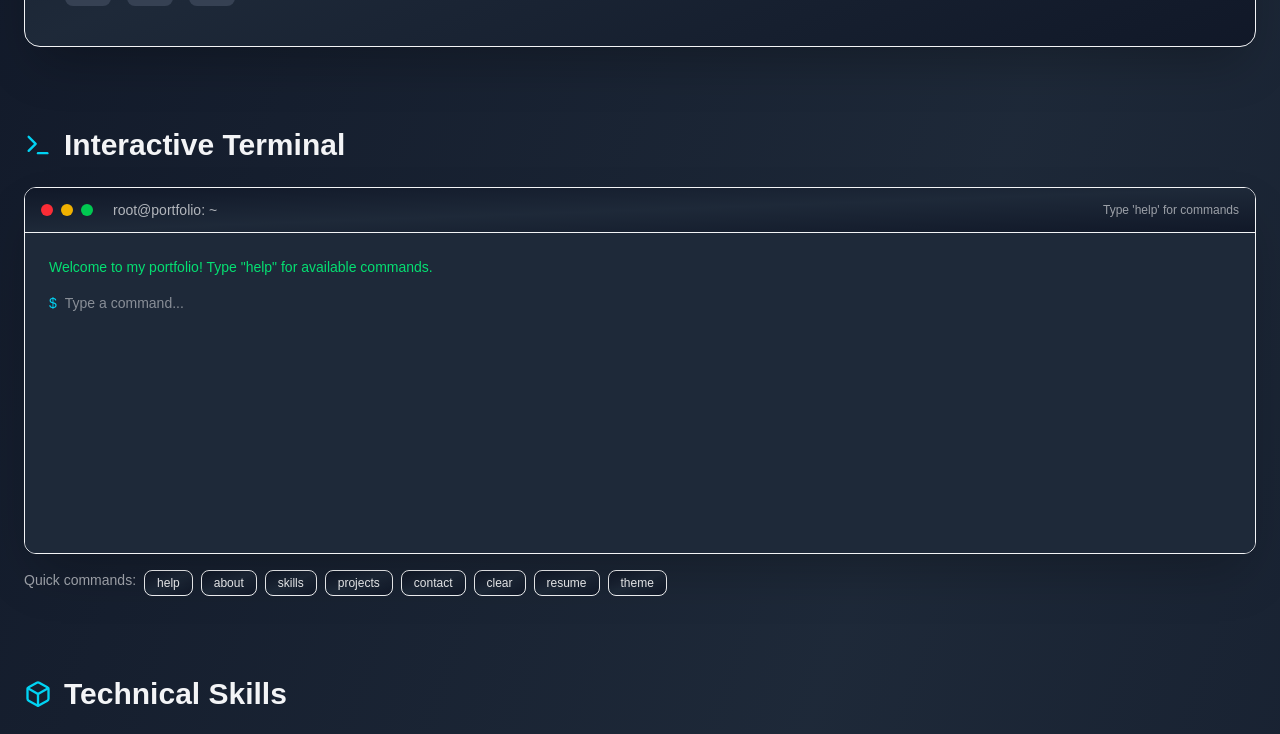
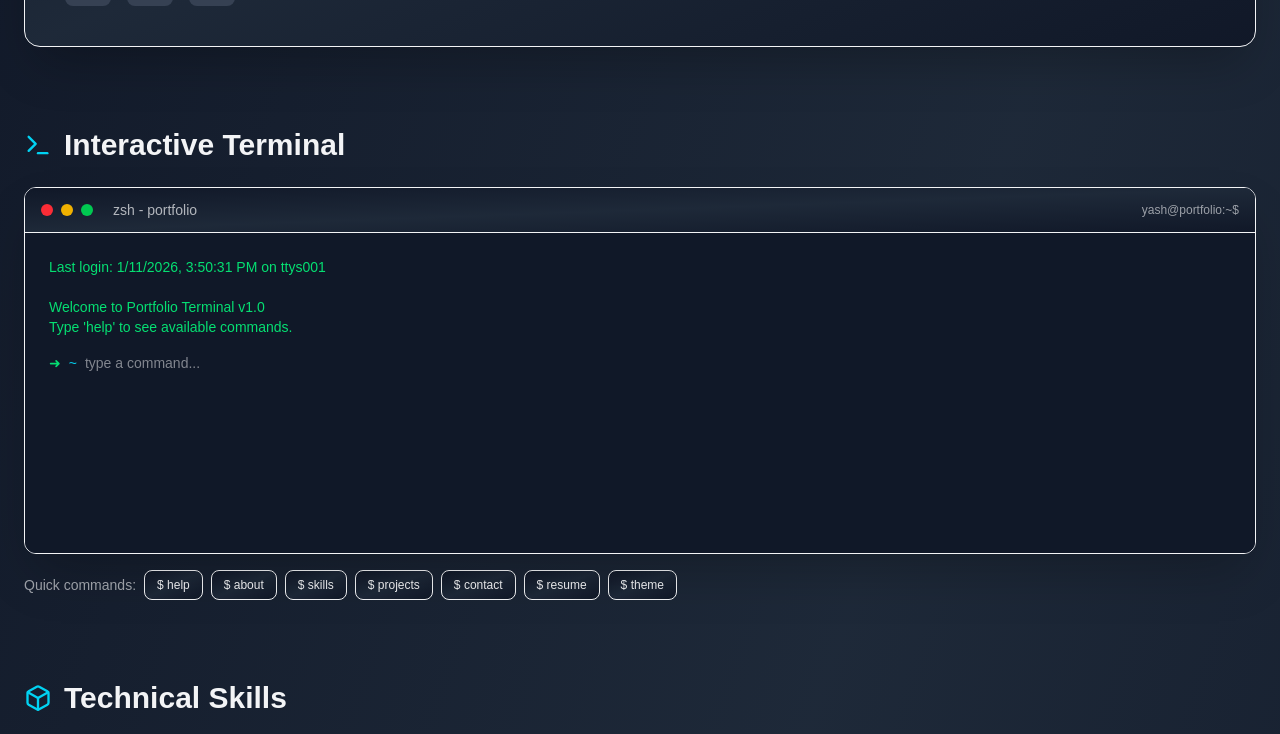
Before and after one commit to Yash-Daxini/portfolio, a Next.js app: page / in a window 1280 px wide. Shown: the part 644-1378 px from the top of the page. Built offline with nearby package versions, Linux system fonts and the light colour scheme.

Commit message:
Improve terminal UI

```diff
--- a/src/components/TerminalSection.tsx
+++ b/src/components/TerminalSection.tsx
@@ -1,7 +1,17 @@
 import { ABOUT, EMAIL, GITHUB, LINKEDIN, PROJECTS, SKILLS } from '@/shared/config';
 import { Terminal } from 'lucide-react';
-import React, { useRef, useState } from 'react';
+import React, { useEffect, useRef, useState } from 'react';
 
+interface TerminalData{
+    type: string,
+    text: string,
+    result?: TerminalResult
+}
+
+interface TerminalResult{
+    type: string,
+    content: string
+}
 interface TerminalSectionProps {
     cardBg: string
     accentBg: string
@@ -16,20 +26,162 @@ interface TerminalSectionProps {
 const TerminalSection: React.FC<TerminalSectionProps> = ({ cardBg, accentBg, accentColor, borderColor, textColor, isDark, setIsDark, downloadResume }: TerminalSectionProps) => {
 
     const [terminalInput, setTerminalInput] = useState('');
-    const [terminalHistory, setTerminalHistory] = useState([
-        { type: 'system', text: 'Welcome to my portfolio! Type "help" for available commands.' }
+    const [terminalHistory, setTerminalHistory] = useState<TerminalData[]>([
+        {
+            type: 'system',
+            text: `Last login: ${new Date().toLocaleString()} on ttys001\n\nWelcome to Portfolio Terminal v1.0\nType 'help' to see available commands.\n`
+        }
     ]);
     const terminalEndRef = useRef<any>(null);
+    const [lastLoggedInDate, setLastLoggedInDate] = useState<string>();
+
+    useEffect(() => {
+        terminalEndRef.current?.scrollIntoView({ behavior: 'smooth' });
+        setLastLoggedInDate(new Date().toString());
+    }, [terminalHistory]);
 
     const commands = {
-        help: () => 'Available commands: about, skills, projects, contact, clear, resume, theme',
-        about: () => ABOUT,
-        skills: () => Object.entries(SKILLS).map(([cat, data]) => `${cat.toUpperCase()}: ${data.items.join(', ')}`).join('\n'),
-        projects: () => PROJECTS.map((p, i) => `${i + 1}. ${p.title}\n   ${p.description}\n   Tech: ${p.tech.join(', ')}`).join('\n\n'),
-        contact: () => `Email: ${EMAIL}\nGitHub: ${GITHUB}\nLinkedIn: ${LINKEDIN}'`,
-        clear: () => 'CLEAR',
-        resume: () => 'Opening resume download...',
-        theme: () => 'Theme toggled!'
+        help: () => ({
+            type: 'help',
+            content: [
+                { cmd: 'about', desc: 'Display information about me' },
+                { cmd: 'skills', desc: 'List technical skills and expertise' },
+                { cmd: 'projects', desc: 'Show featured projects' },
+                { cmd: 'contact', desc: 'Get contact information' },
+                { cmd: 'resume', desc: 'Download resume' },
+                { cmd: 'theme', desc: 'Toggle dark/light theme' },
+                { cmd: 'clear', desc: 'Clear terminal screen' },
+                { cmd: 'whoami', desc: 'Print current user' },
+                { cmd: 'date', desc: 'Display current date and time' }
+            ]
+        }),
+        about: () => ({
+            type: 'text',
+            content: ABOUT
+        }),
+        skills: () => ({
+            type: 'skills',
+            content: SKILLS
+        }),
+        projects: () => ({
+            type: 'projects',
+            content: PROJECTS
+        }),
+        contact: () => ({
+            type: 'contact',
+            content: {
+                email: EMAIL,
+                github: GITHUB,
+                linkedin: LINKEDIN
+            }
+        }),
+        clear: () => ({ type: 'clear' }),
+        resume: () => ({
+            type: 'text',
+            content: 'Downloading resume...'
+        }),
+        theme: () => ({
+            type: 'text',
+            content: `Theme switched to ${isDark ? 'light' : 'dark'} mode`
+        }),
+        whoami: () => ({
+            type: 'text',
+            content: 'yash-daxini'
+        }),
+        date: () => ({
+            type: 'text',
+            content: lastLoggedInDate
+        })
+    };
+
+    const renderOutput = (item: any) => {
+        const result = item.result;
+
+        if (!result) return null;
+
+        switch (result.type) {
+            case 'help':
+                return (
+                    <div className="mt-2 space-y-1">
+                        <div className="text-cyan-400 font-bold mb-2">Available Commands:</div>
+                        {result.content.map((cmd: any, i: number) => (
+                            <div key={i} className="flex gap-4 pl-4">
+                                <span className="text-green-400 font-bold w-20">{cmd.cmd}</span>
+                                <span className="opacity-70">{cmd.desc}</span>
+                            </div>
+                        ))}
+                    </div>
+                );
+
+            case 'skills':
+                return (
+                    <div className="mt-2 space-y-3">
+                        {Object.entries(result.content).map(([category, data]: [string, any]) => (
+                            <div key={category}>
+                                <div className="text-cyan-400 font-bold flex items-center gap-2 mb-1">
+                                    ├─ {category.toUpperCase()}
+                                </div>
+                                <div className="pl-6 flex flex-wrap gap-2">
+                                    {data.items.map((skill: string, i: number) => (
+                                        <span key={i} className="text-green-400">
+                                            • {skill}
+                                        </span>
+                                    ))}
+                                </div>
+                            </div>
+                        ))}
+                    </div>
+                );
+
+            case 'projects':
+                return (
+                    <div className="mt-2 space-y-4">
+                        {result.content.map((project: any, i: number) => (
+                            <div key={i} className="border-l-2 border-cyan-400 pl-4">
+                                <div className="text-cyan-400 font-bold">
+                                    [{i + 1}] {project.title}
+                                </div>
+                                <div className="opacity-70 text-sm mt-1">{project.description}</div>
+                                <div className="flex flex-wrap gap-2 mt-2">
+                                    {project.tech.map((tech: string, j: number) => (
+                                        <span key={j} className="text-yellow-400 text-xs">
+                                            #{tech}
+                                        </span>
+                                    ))}
+                                </div>
+                            </div>
+                        ))}
+                    </div>
+                );
+
+            case 'contact':
+                return (
+                    <div className="mt-2 space-y-2 pl-4">
+                        <div className="flex items-center gap-3">
+                            <span className="text-cyan-400 font-bold w-24">Email:</span>
+                            <span className="text-green-400">{result.content.email}</span>
+                        </div>
+                        <div className="flex items-center gap-3">
+                            <span className="text-cyan-400 font-bold w-24">GitHub:</span>
+                            <span className="text-green-400">{result.content.github}</span>
+                        </div>
+                        <div className="flex items-center gap-3">
+                            <span className="text-cyan-400 font-bold w-24">LinkedIn:</span>
+                            <span className="text-green-400">{result.content.linkedin}</span>
+                        </div>
+                    </div>
+                );
+
+            case 'text':
+                return (
+                    <div className="mt-1 opacity-80">
+                        {result.content}
+                    </div>
+                );
+
+            default:
+                return null;
+        }
     };
 
     const handleTerminalSubmit = (e: any, cmdKey: string = "") => {
@@ -38,28 +190,34 @@ const TerminalSection: React.FC<TerminalSectionProps> = ({ cardBg, accentBg, acc
         if (!terminalInput.trim() && cmdKey === "") return;
 
         const terminalInputText = terminalInput ? terminalInput : cmdKey;
+        const cmd = terminalInput.toLowerCase().trim() || cmdKey.toLowerCase().trim();
 
-        const cmd = terminalInput.toLowerCase().trim() || cmdKey.toLowerCase().trim();
-        const newHistory = [...terminalHistory, { type: 'input', text: `$ ${terminalInputText}` }];
+        const newEntry: any = {
+            type: 'input',
+            text: terminalInputText,
+            timestamp: new Date().toLocaleTimeString()
+        };
 
         if (cmd === 'clear') {
             setTerminalHistory([]);
+            setTerminalInput('');
+            return;
         } else if (cmd === 'theme') {
             setIsDark(!isDark);
-            newHistory.push({ type: 'output', text: commands.theme() });
-            setTerminalHistory(newHistory);
+            newEntry.result = commands.theme();
         } else if (cmd === 'resume') {
             downloadResume();
-            newHistory.push({ type: 'output', text: commands.resume() });
-            setTerminalHistory(newHistory);
+            newEntry.result = commands.resume();
         } else if (cmd in commands) {
-            newHistory.push({ type: 'output', text: commands[cmd as keyof typeof commands]() });
-            setTerminalHistory(newHistory);
+            newEntry.result = commands[cmd as keyof typeof commands]();
         } else {
-            newHistory.push({ type: 'error', text: `Command not found: ${cmd}. Type "help" for available commands.` });
-            setTerminalHistory(newHistory);
+            newEntry.result = {
+                type: 'error',
+                content: `zsh: command not found: ${cmd}`
+            };
         }
 
+        setTerminalHistory([...terminalHistory, newEntry]);
         setTerminalInput('');
     };
 
@@ -70,6 +228,7 @@ const TerminalSection: React.FC<TerminalSectionProps> = ({ cardBg, accentBg, acc
                 <h2 className="text-3xl font-bold">Interactive Terminal</h2>
             </div>
             <div className={`${cardBg} border ${borderColor} rounded-xl overflow-hidden shadow-2xl hover:shadow-3xl transition-all duration-500`}>
+                {/* Terminal Header */}
                 <div className={`${isDark ? 'bg-gray-700' : 'bg-gray-200'} px-4 py-3 flex items-center justify-between border-b ${borderColor}`}>
                     <div className="flex items-center gap-3">
                         <div className="flex gap-2">
@@ -77,31 +236,54 @@ const TerminalSection: React.FC<TerminalSectionProps> = ({ cardBg, accentBg, acc
                             <div className="w-3 h-3 rounded-full bg-yellow-500 hover:bg-yellow-400 cursor-pointer transition-colors"></div>
                             <div className="w-3 h-3 rounded-full bg-green-500 hover:bg-green-400 cursor-pointer transition-colors"></div>
                         </div>
-                        <span className="font-mono text-sm ml-2 opacity-70">root@portfolio: ~</span>
+                        <span className="font-mono text-sm ml-2 opacity-70">zsh - portfolio</span>
                     </div>
-                    <div className="text-xs opacity-60 font-mono">Type 'help' for commands</div>
+                    <div className="text-xs opacity-60 font-mono hidden sm:block">yash@portfolio:~$</div>
                 </div>
 
-                <div className={`p-6 font-mono text-sm ${isDark ? 'bg-gray-800' : 'bg-gray-50'} min-h-80 max-h-96 overflow-y-auto`}>
+                {/* Terminal Body */}
+                <div className={`p-4 sm:p-6 font-mono text-xs sm:text-sm ${isDark ? 'bg-gray-900' : 'bg-gray-50'} min-h-80 max-h-96 overflow-y-auto`}>
                     {terminalHistory.map((item, i) => (
-                        <div key={i} className={`mb-2 animate-fade-in ${item.type === 'error' ? 'text-red-400' :
-                            item.type === 'input' ? accentColor :
-                                item.type === 'system' ? 'text-green-400' :
-                                    'opacity-80'
-                            }`}>
-                            <pre className="whitespace-pre-wrap break-words font-mono">{item.text}</pre>
+                        <div key={i} className="mb-4">
+                            {item.type === 'system' ? (
+                                <div className="text-green-400 whitespace-pre-wrap">
+                                    {item.text}
+                                </div>
+                            ) : (
+                                <>
+                                    {/* Command Input Line */}
+                                    <div className="flex items-start gap-2 mb-1">
+                                        <span className="text-green-400 shrink-0">➜</span>
+                                        <span className="text-cyan-400 shrink-0">~</span>
+                                        <span className={accentColor}>{item.text}</span>
+                                    </div>
+
+                                    {/* Command Output */}
+                                    {item.result && (
+                                        <div className={item.result.type === 'error' ? 'text-red-400' : ''}>
+                                            {item.result.type === 'error' ? (
+                                                item.result.content
+                                            ) : (
+                                                renderOutput(item)
+                                            )}
+                                        </div>
+                                    )}
+                                </>
+                            )}
                         </div>
                     ))}
 
-                    <div className="flex items-center gap-2 mt-4">
-                        <span className={accentColor}>$</span>
+                    {/* Input Line */}
+                    <div className="flex items-center gap-2">
+                        <span className="text-green-400">➜</span>
+                        <span className="text-cyan-400">~</span>
                         <input
                             type="text"
                             value={terminalInput}
                             onChange={(e) => setTerminalInput(e.target.value)}
                             onKeyPress={(e) => e.key === 'Enter' && handleTerminalSubmit(e)}
                             className={`flex-1 bg-transparent outline-none ${textColor} font-mono`}
-                            placeholder="Type a command..."
+                            placeholder="type a command..."
                             autoFocus
                         />
                     </div>
@@ -110,18 +292,18 @@ const TerminalSection: React.FC<TerminalSectionProps> = ({ cardBg, accentBg, acc
             </div>
 
             {/* Quick Commands */}
-            <div className="mt-4 flex flex-wrap gap-2">
-                <span className="text-sm opacity-60">Quick commands:</span>
-                {Object.keys(commands).map(cmd => (
+            <div className="mt-4 flex flex-wrap gap-2 items-center">
+                <span className="text-sm opacity-60 hidden sm:inline">Quick commands:</span>
+                {Object.keys(commands).filter(cmd => cmd !== 'clear' && cmd !== 'whoami' && cmd !== 'date').map(cmd => (
                     <button
                         key={cmd}
                         onClick={(e) => {
                             setTerminalInput(cmd);
                             handleTerminalSubmit(e, cmd);
                         }}
-                        className={`px-3 py-1 rounded-lg border ${borderColor} hover:${accentBg} hover:${isDark ? 'text-white' : 'text-dark'} transition-all text-xs font-mono hover:scale-105`}
+                        className={`px-3 py-1.5 rounded-lg border ${borderColor} hover:border-cyan-400 hover:bg-cyan-400/10 transition-all text-xs font-mono hover:scale-105`}
                     >
-                        {cmd}
+                        $ {cmd}
                     </button>
                 ))}
             </div>
```
